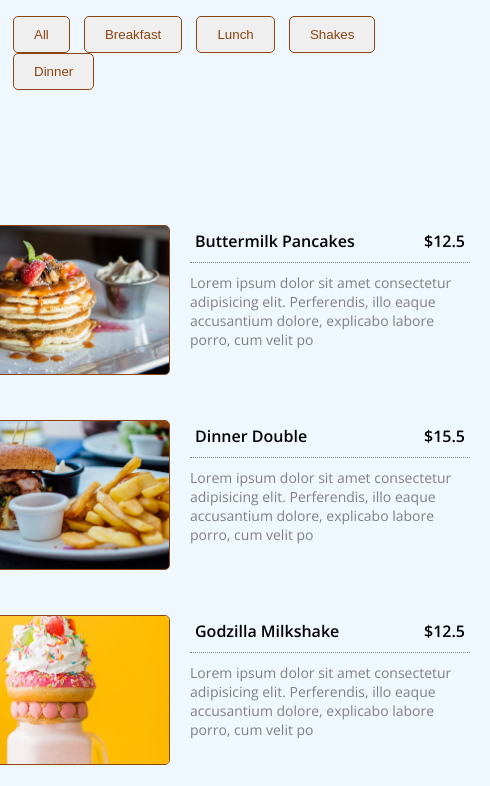
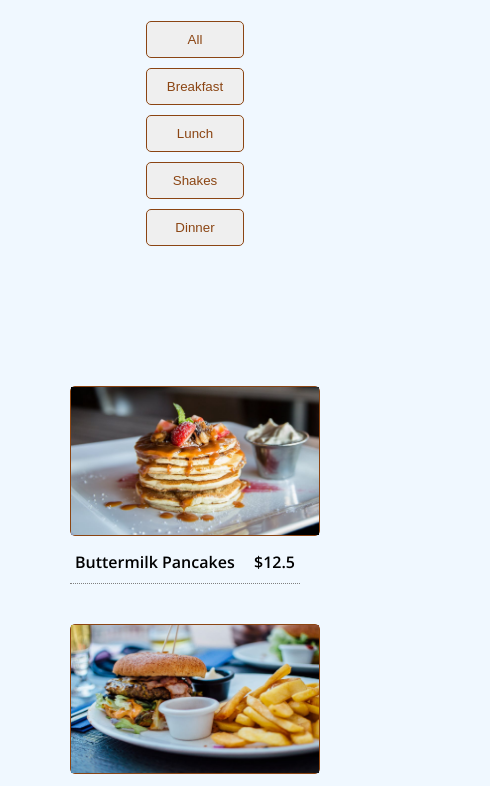
Before and after one commit to pinkman030/vanilla-js-projects, a plain HTML site: page menu/index.html in a window 390 px wide. Shown: the part 82-868 px from the top of the page, 490 px wide, since content can reach past the window. Drawn offline with nearby package versions, Linux system fonts and the light colour scheme.

Commit message:
changes in menu

```diff
--- a/menu/app.js
+++ b/menu/app.js
@@ -13,6 +13,7 @@ function init()
 
 menu.all.forEach((meal) => {
 
+    console.log(meal);
     mealTemplate = `
 
 <div class="menu-item">
--- a/menu/style.css
+++ b/menu/style.css
@@ -31,6 +31,7 @@ hr{
 }
 .menu{
     margin: 15px 0;
+    display: flex;
 }
 .btn{
     padding: 10px 20px;
@@ -43,8 +44,8 @@ hr{
 .container{
     display: flex;
     flex-wrap: wrap;
-    margin: 100px 50px;
-    justify-content: space-between;
+    margin: 100px 0;
+    justify-content: space-around;
 }
 
 .menu-item{
@@ -54,22 +55,25 @@ hr{
 }
 
 .item-img{
+    width:250px;
+    height:150px;
 
   margin: 10px;
+  border: 1px solid saddlebrown;
+  border-radius: 5px;
 }
 
 .item-img  >img{
-	width:250px;
-    border: 1px solid saddlebrown;
-    border-radius: 5px;
-    height:150px;
+    width: 100%;
+    height: 100%;
 
-	object-fit: cover;
+
+
 }
 
 .item-info{
     padding: 10px;
-    width: 300px;
+    width: 250px;
 }
 
 
@@ -87,3 +91,32 @@ justify-content: space-between;
     font-size: 14px;
     color:#808080;
     }
+
+
+
+    @media (max-width:600px)
+    {
+
+        .menu-item{
+    flex-direction: column;
+
+        }
+.item-img{
+margin-bottom: 0;
+}
+
+.item-info h1{
+text-align: center;
+}
+    .item-info p{
+display: none;    }
+
+.menu{
+    flex-direction: column;
+}
+.menu .btn{
+    margin: 5px 0;
+
+}
+
+}
--- a/slider/app.js
+++ b/slider/app.js
@@ -1,7 +1,6 @@
 
 const next = document.querySelector("#next");
 const prev = document.querySelector("#prev");
-
 const img = document.querySelector(".img-box img");
 
 const allImgs = [
@@ -12,6 +11,10 @@ const allImgs = [
     "images/img-4.jpg",
     "images/img-5.jpg",
 ];
+
+
+
+
 
 
 let index=0;
--- a/slider/style.css
+++ b/slider/style.css
@@ -10,6 +10,8 @@ flex-direction: column;
     align-items: center;
     background-color: aliceblue;
     margin:0;
+    padding: 20px;
+
 }
 
 
@@ -31,8 +33,11 @@ flex-direction: column;
 .img-box > img{
 width: 100%;
 background-size: cover;
-background-position: center;
+background-position: 50% 50%;
+
 }
+
+
 
 .state-btns
 {
@@ -67,3 +72,29 @@ border: 1px solid blue;
 .deactive{
     display: none;
 }
+
+
+@media (max-width:1020px)
+{
+    .img-box{
+        width: 800px;
+    }
+}
+
+
+@media (max-width:820px)
+{
+    .img-box{
+        width: 500px;
+        height: 300px;
+
+    }
+}
+
+@media (max-width:520px)
+{
+    .img-box{
+        width: 100%;
+        height: 250px;
+    }
+}
```
